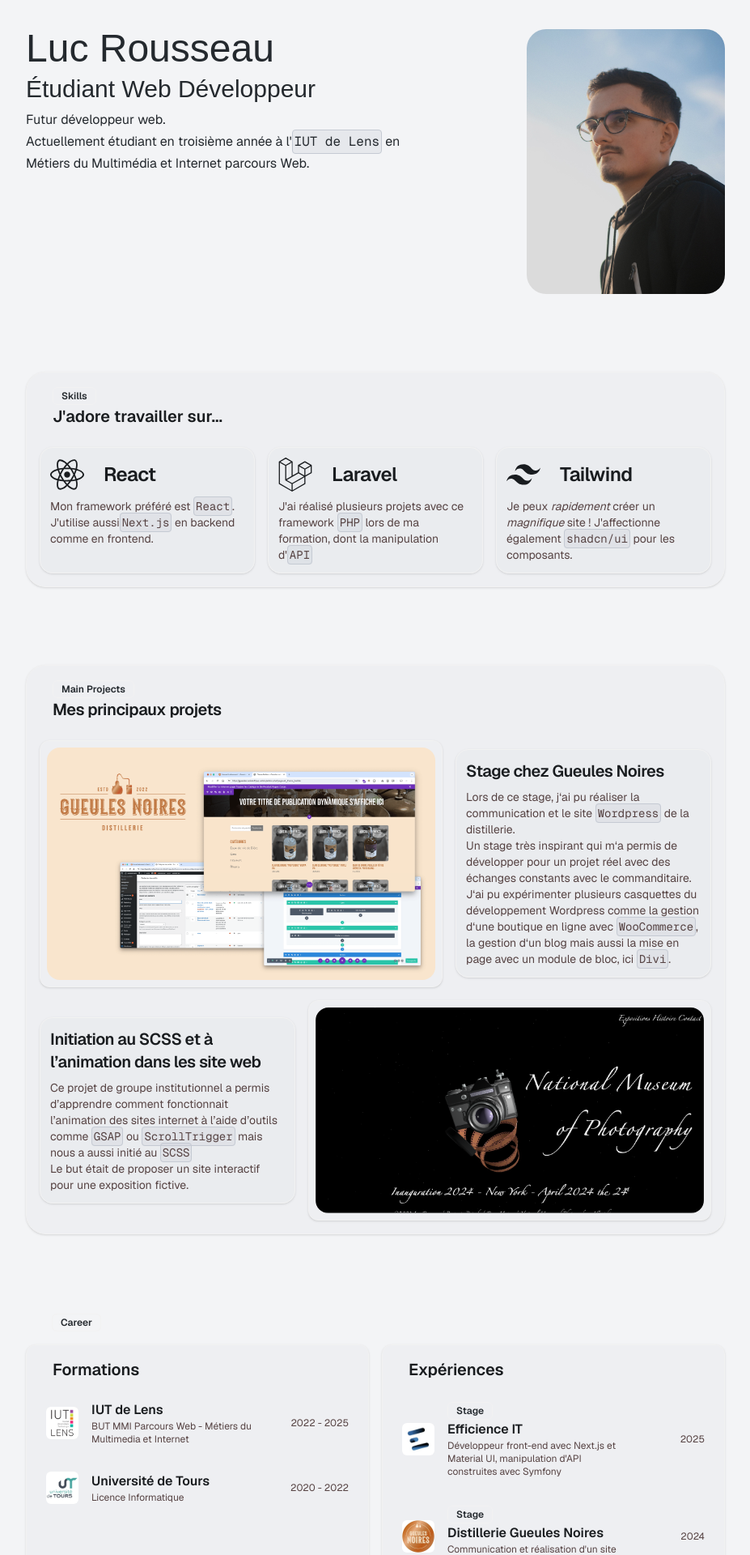
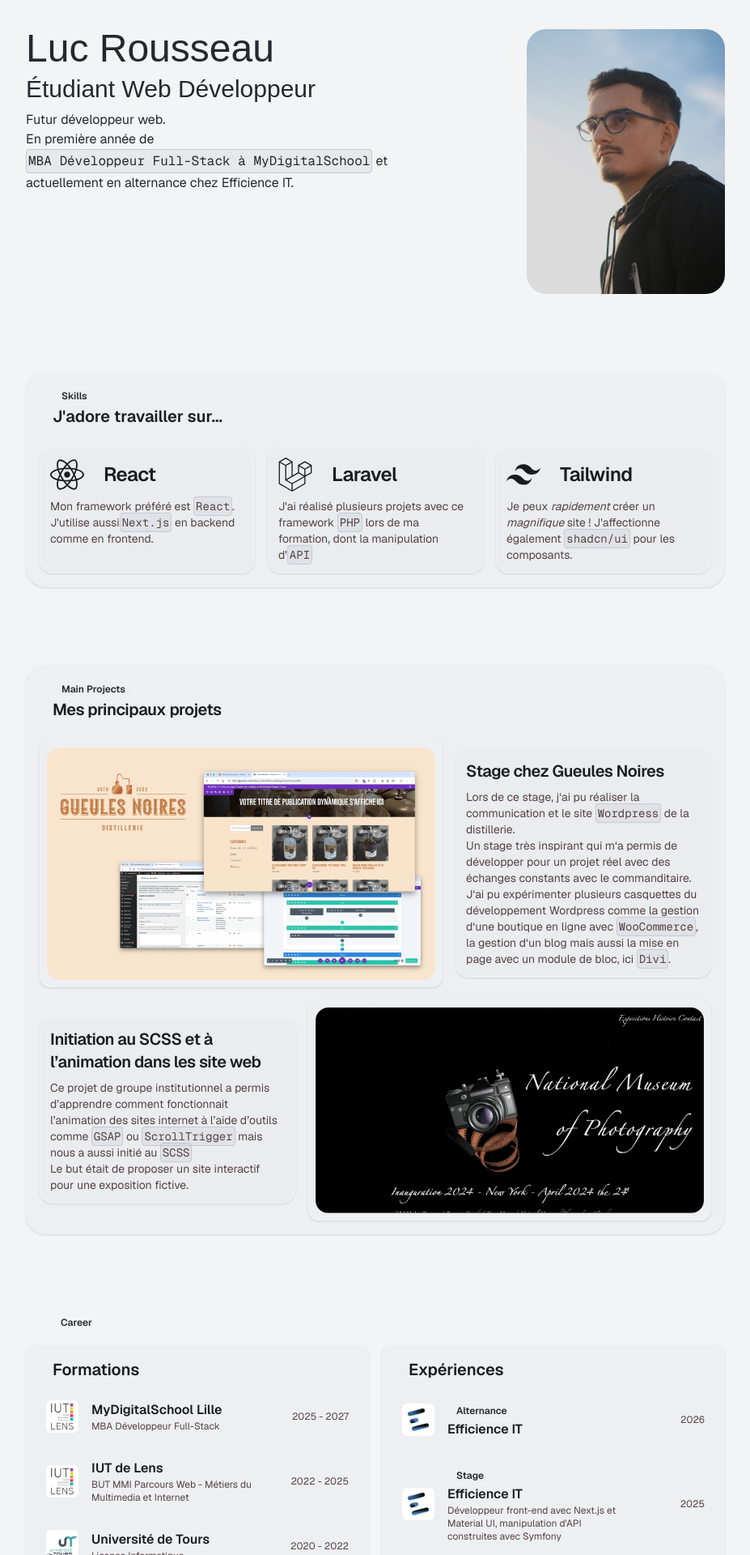
Before and after one commit to lucrousseau21/portfolio, a Next.js app: page / in a window 1280 px wide. Shown: the part 120-2040 px from the top of the page at 81% size, without its empty margins (176-1103 px from the left). Built offline with nearby package versions, Linux system fonts and the light colour scheme; a web font is replaced by a local one.

Commit message:
Update about text and add new career entries

```diff
--- a/app/_components/Acceuil.tsx
+++ b/app/_components/Acceuil.tsx
@@ -30,9 +30,7 @@ export const Acceuil = () => {
         </p> */}
         <p>
           Futur développeur web. <br />
-          Actuellement étudiant en troisième année à l&apos;
-          <Code className="inline-flex items-center gap-1">IUT de Lens</Code> en
-          Métiers du Multimédia et Internet parcours Web.
+          En première année de <Code className="inline-flex items-center gap-1">MBA Développeur Full-Stack à MyDigitalSchool</Code> et actuellement en alternance chez Efficience IT.
         </p>
       </div>
       <div className="flex-[1]">
--- a/app/_components/StatusSection.tsx
+++ b/app/_components/StatusSection.tsx
@@ -86,6 +86,13 @@ export const Status = () => {
 const FORMATION: FormationProps[] = [
   {
     image: "images/logo_iut_lens.png",
+    title: "MyDigitalSchool Lille",
+    role: "MBA Développeur Full-Stack",
+    date: "2025 - 2027",
+    url: "https://www.mydigitalschool.com/ecole-web-lille",
+  },
+  {
+    image: "images/logo_iut_lens.png",
     title: "IUT de Lens",
     role: "BUT MMI Parcours Web - Métiers du Multimedia et Internet",
     date: "2022 - 2025",
@@ -101,6 +108,14 @@ const FORMATION: FormationProps[] = [
 ];
 
 const WORK: WorkProps[] = [
+  {
+    image: "images/logo_efficienceit.jpg",
+    title: "Efficience IT",
+    role: "",
+    date: "2026",
+    url: "https://www.itefficience.com",
+    alternance: true,
+  },
   {
     image: "images/logo_efficienceit.jpg",
     title: "Efficience IT",
```
